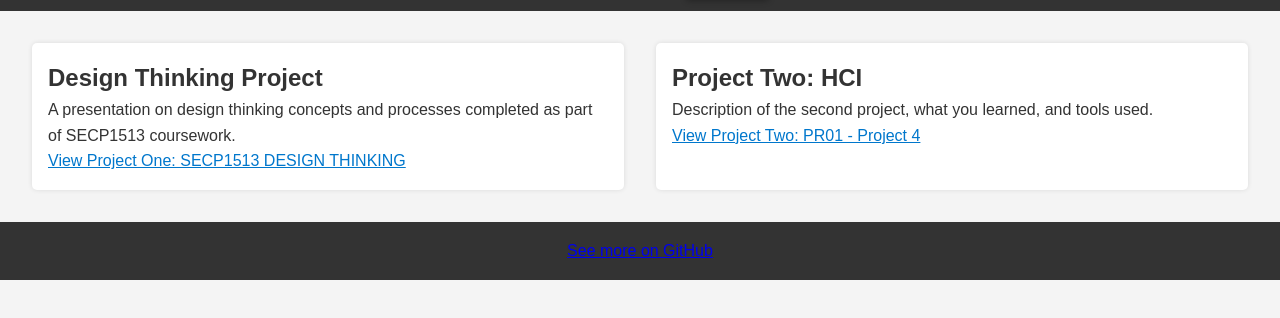
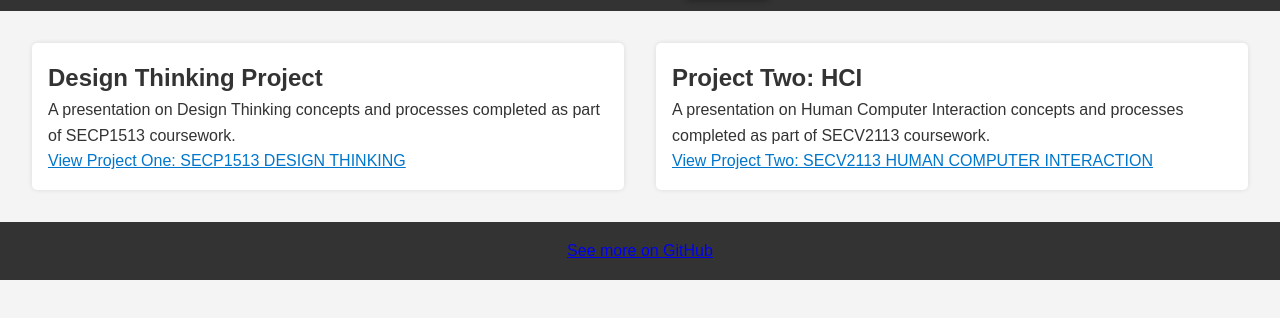
Before and after one commit to karenyvx/personal-website, a plain HTML site: page projects.html in a window 1280 px wide. Shown: the part 98-416 px from the top of the page. Drawn offline with Linux system fonts and the light colour scheme.

Commit message:
Update projects.html

```diff
--- a/projects.html
+++ b/projects.html
@@ -22,13 +22,13 @@
     <section class="projects-grid">
       <div class="project">
   <h2>Design Thinking Project</h2>
-  <p>A presentation on design thinking concepts and processes completed as part of SECP1513 coursework.</p>
+  <p>A presentation on Design Thinking concepts and processes completed as part of SECP1513 coursework.</p>
   <a href="https://github.com/karenyvx/SECP1513-DESIGN-THINKING/blob/main/SECP1513%20Design%20Thinking.pdf" target="_blank" rel="noopener noreferrer">View Project One: SECP1513 DESIGN THINKING</a>
 	</div>
       <div class="project">
   <h2>Project Two: HCI</h2>
-  <p>Description of the second project, what you learned, and tools used.</p>
-  <a href="https://github.com/karenyvx/HCI/blob/main/PR01%20-%20Project%204.pdf" target="_blank" rel="noopener noreferrer">View Project Two: PR01 - Project 4</a>
+  <p>A presentation on Human Computer Interaction concepts and processes completed as part of SECV2113 coursework.</p>
+	<a href="https://github.com/karenyvx/HCI/blob/main/PR01%20-%20Project%204.pdf" target="_blank" rel="noopener noreferrer">View Project Two: SECV2113 HUMAN COMPUTER INTERACTION</a>
 </div>
 
     </section>
```
